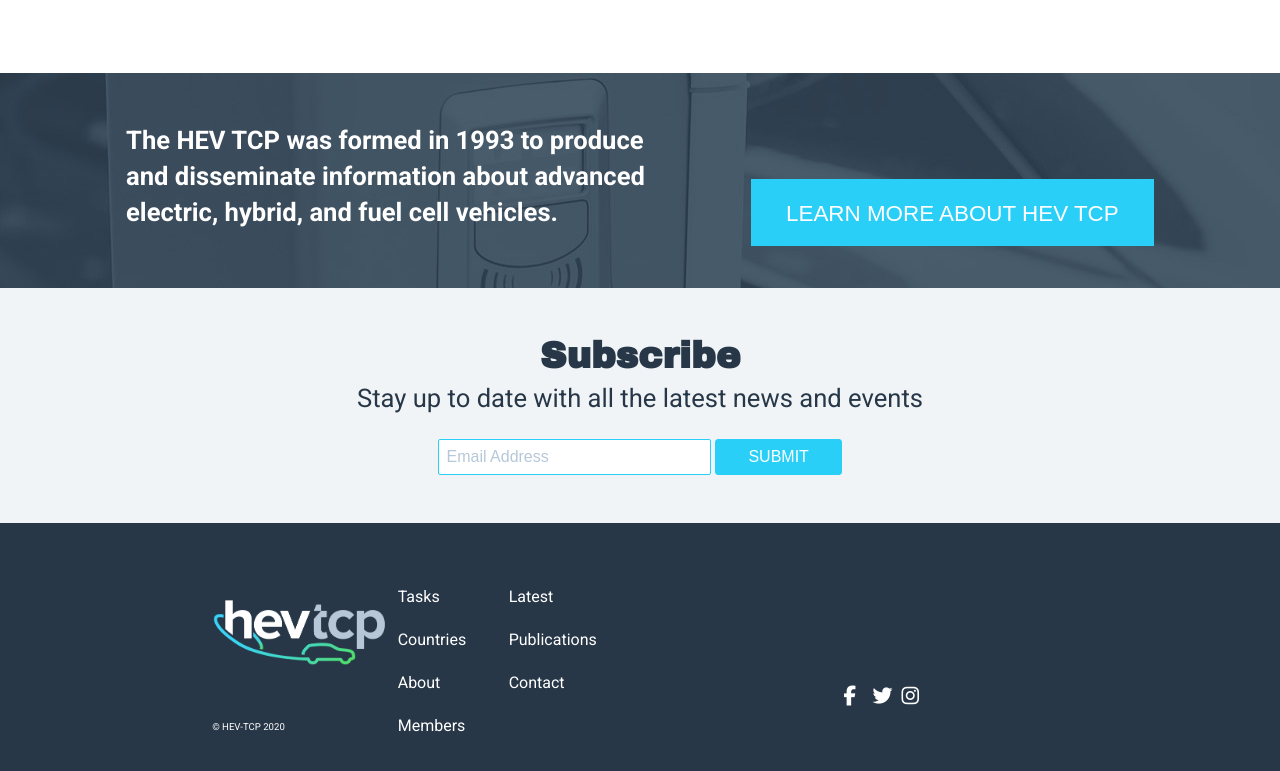
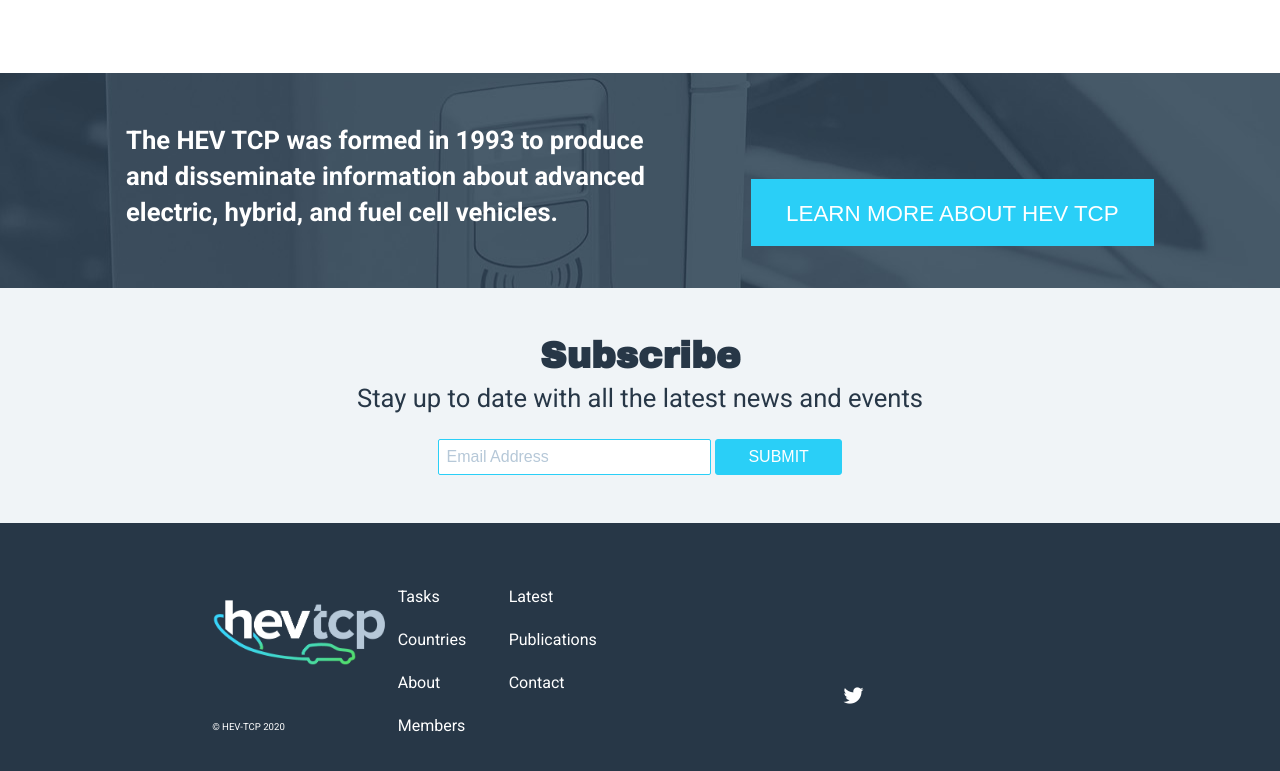
Before and after one commit to testerMoozh/hevbeta, an Eleventy site: page src/index.html in a window 1280 px wide. Shown: the part 1202-1973 px from the top of the page. Built offline with nearby package versions, Linux system fonts and the light colour scheme; Eleventy itself is replaced by a stand-in of ours; files that its build step writes are made by us from their sources.

Commit message:
Update index.html

```diff
--- a/src/index.html
+++ b/src/index.html
@@ -146,9 +146,7 @@
                 </ul>
             </div>
             <div class="right-bottom-menu">
-                <a href="#" class="fa fa-facebook"></a>
                 <a href="https://twitter.com/HevTcp" class="fa fa-twitter"></a>
-                <a href="#" class="fa fa-instagram"></a>
 
             </div>
         </div>
```
